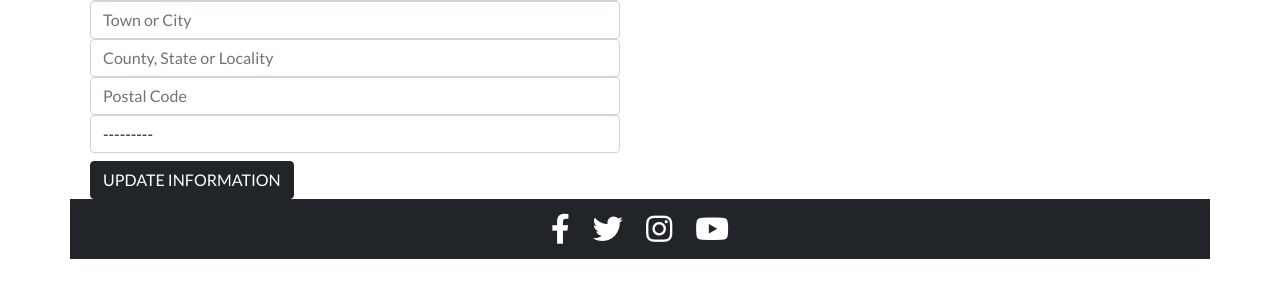
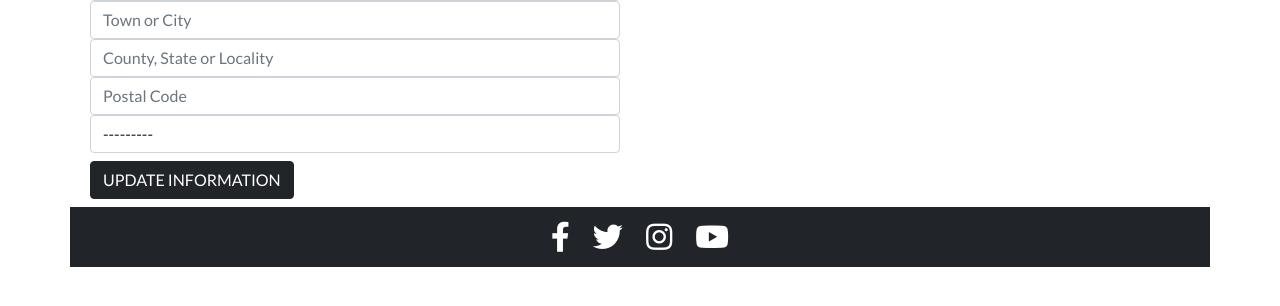
Before and after one commit to Chloe-O/Nandi-Store, a Django app: page /profile/ in a window 1280 px wide. Shown: the part 316-622 px from the top of the page. Run offline with Django 3.2, Linux system fonts and the light colour scheme; the visitor is signed in with stand-in values (Sample User, id 1); data comes from the database, SQL or seed files in the repository; data that the repository does not hold is empty; some libraries are stand-ins or nearby versions.

```diff
--- a/profiles/templates/profiles/profile.html
+++ b/profiles/templates/profiles/profile.html
@@ -23,7 +23,7 @@
         id="profile-update-form"
       >
         {% csrf_token %} {{ form|crispy }}
-        <button class="btn btn-dark text-uppercase mt-2">
+        <button class="btn btn-dark text-uppercase mt-2 mb-2">
           Update Information
         </button>
       </form>
```
Also changed, not shown: bag/templates/bag/product-image.html (renamed from bag/templates/product-image.html).
